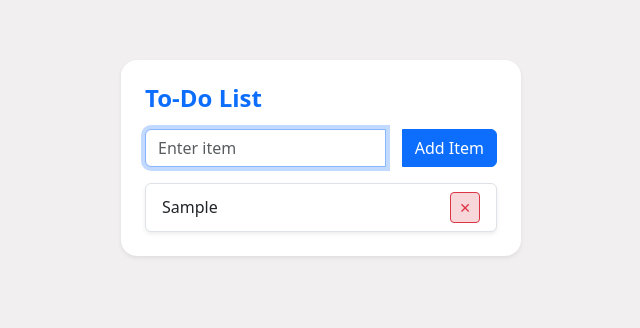
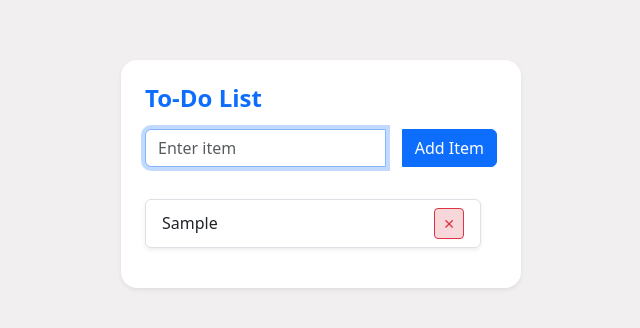
Before and after one commit to ZeynabLiraki/listmanager, a website built with webpack: page src/index.html in a window 1280 px wide. Both pictures are taken after typing "Sample" into the empty fields and a click on the button "Add Item". Shown: the whole page, without its empty margins (319-959 px from the left). Built offline with nearby package versions, Linux system fonts and the light colour scheme.

Commit message:
feat: add support for custom CSS classes in ListManager

```diff
--- a/src/ListManager.ts
+++ b/src/ListManager.ts
@@ -1,21 +1,32 @@
 import $ from "jquery";
 import { v4 as uuidv4 } from "uuid";
+
+interface ListManagerConfig {
+  inputClass?: string;
+  buttonClass?: string;
+  listClass?: string;
+  itemClass?: string;
+  removeButtonClass?: string;
+}
 
 export class ListManager {
   private $container: JQuery<HTMLElement>;
   private $input!: JQuery<HTMLInputElement>;
   private $button!: JQuery<HTMLButtonElement>;
   private $list!: JQuery<HTMLUListElement>;
+  private config: ListManagerConfig;
 
-  constructor(containerId: string) {
+  constructor(containerId: string, config: ListManagerConfig = {}) {
     const $container = $(`#${containerId}`);
     if ($container.length === 0) {
       throw new Error(`Container with ID "${containerId}" not found.`);
     }
+
     this.$container = $container;
+    this.config = config;
+
     this.renderUI();
     this.bindEvents();
-
     this.$input[0]?.focus();
   }
 
@@ -24,10 +35,22 @@ export class ListManager {
      <div class="card shadow-sm rounded-4 p-4 border-0" style="max-width: 400px; margin: auto;">
       <h4 class="mb-3 fw-bold text-primary">To-Do List</h4>
       <div class="input-group mb-3">
-        <input type="text" id="item-input" class="form-control" placeholder="Enter item" />
-        <button id="add-button" class="btn btn-primary ml-3">Add Item</button>
+        <input
+          type="text"
+          id="item-input"
+          class="form-control ${this.config.inputClass ?? ""}"
+          placeholder="Enter item"
+        />
+        <button
+          id="add-button"
+          class="btn btn-primary ml-3 ${this.config.buttonClass ?? ""}">
+          Add Item
+        </button>
       </div>
-      <ul id="item-list" class="list-group gap-2"></ul>
+      <ul
+        id="item-list"
+        class="list-group gap-2 ${this.config.listClass ?? ""}">
+      </ul>
     </div>
     `;
     this.$container.html(html);
@@ -60,13 +83,20 @@ export class ListManager {
     const itemId = uuidv4();
 
     const $item = $(`
-    <li class="list-group-item d-flex justify-content-between align-items-center border rounded px-3 py-2 shadow-sm"
-    data-id="${itemId}">
-      <span>${value}</span>
-      <button class="btn btn-outline-danger btn-sm remove-button bg-danger-subtle" title="Remove">
-        ✕
-      </button>
-    </li>
+      <li
+        class="list-group-item d-flex justify-content-between align-items-center border rounded px-3 py-2 shadow-sm ${
+          this.config.itemClass ?? ""
+        }"
+        data-id="${itemId}">
+        <span>${value}</span>
+        <button
+          class="btn btn-outline-danger btn-sm remove-button bg-danger-subtle ${
+            this.config.removeButtonClass ?? ""
+          }"
+          title="Remove">
+          ✕
+        </button>
+      </li>
     `);
     this.$list.append($item);
     this.$input.val("");
--- a/src/index.ts
+++ b/src/index.ts
@@ -2,5 +2,11 @@ import { ListManager } from "./ListManager";
 import "./style.css";
 
 document.addEventListener("DOMContentLoaded", () => {
-  new ListManager("list-container");
+  new ListManager("list-container", {
+    inputClass: "my-input",
+    buttonClass: "my-button",
+    listClass: "my-list",
+    itemClass: "my-item",
+    removeButtonClass: "my-remove-btn",
+  });
 });
--- a/src/style.css
+++ b/src/style.css
@@ -12,3 +12,35 @@ body {
   background-color: #dc3545 !important;
   color: white;
 }
+
+
+.my-input {
+  border: 2px solid #007bff;
+  background-color: #eef7ff;
+  padding: 0.5rem;
+}
+
+.my-button {
+  background-color: #007bff;
+  color: #fff;
+  padding: 0.5rem 1rem;
+  border-radius: 8px;
+  border: none;
+}
+
+.my-list {
+  border-radius: 8px;
+  padding: 1rem;
+}
+
+.my-item {
+  background-color: #fff;
+  border: 1px solid #ccc;
+  border-radius: 6px;
+  padding: 0.5rem 1rem;
+}
+
+.my-remove-btn {
+  color: red;
+  font-weight: bold;
+}
```
